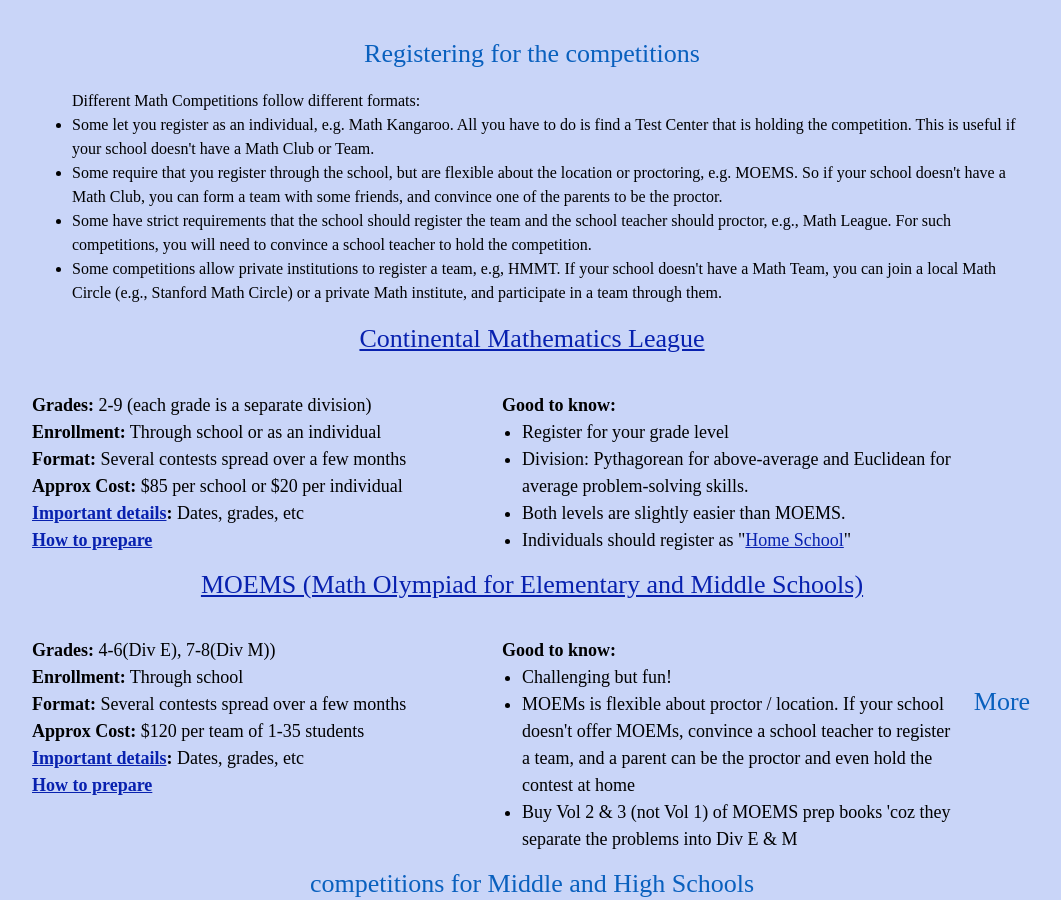
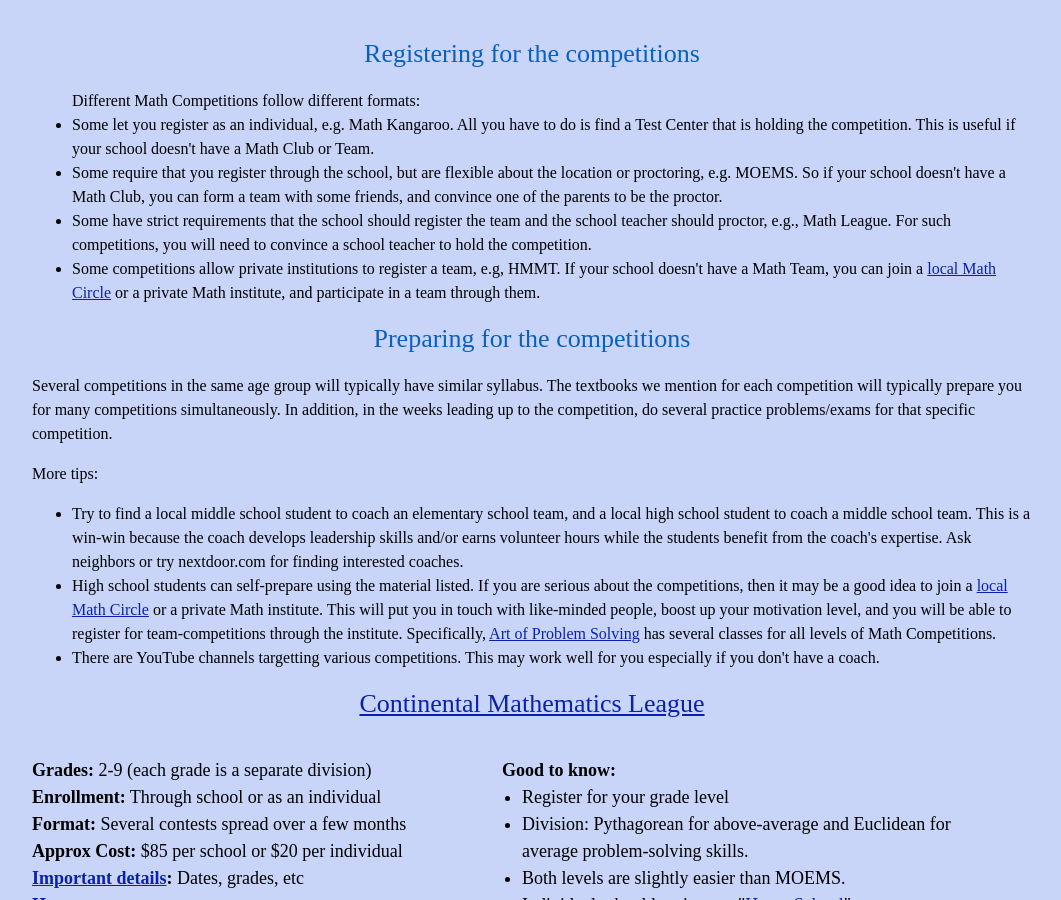
Before and after one commit to radicalcollegestrategies/stemscholars, a Jekyll site: the page built from mathematics/mathcompetitions.md, in a window 1280 px wide and 900 px high, scrolled down 703 px. Shown: the whole window, without its empty margins (108-1169 px from the left). Built offline with Jekyll 4.4.1, drawn with Linux system fonts in a browser that asks for light colours; some web fonts are replaced.

Commit message:
MathCompPrep

```diff
--- a/mathematics/mathcompetitions.md
+++ b/mathematics/mathcompetitions.md
@@ -37,7 +37,20 @@
     <li>Some let you register as an individual, e.g. Math Kangaroo. All you have to do is find a Test Center that is holding the competition. This is useful if your school doesn't have a Math Club or Team. </li>
     <li>Some require that you register through the school, but are flexible about the location or proctoring, e.g. MOEMS. So if your school doesn't have a Math Club, you can form a team with some friends, and convince one of the parents to be the proctor.</li>
     <li>Some have strict requirements that the school should register the team and the school teacher should proctor, e.g., Math League. For such competitions, you will need to convince a school teacher to hold the competition.</li>
-    <li>Some competitions allow private institutions to register a team, e.g, HMMT. If your school doesn't have a Math Team, you can join a local Math Circle (e.g., Stanford Math Circle) or a private Math institute, and participate in a team through them.</li>
+    <li>Some competitions allow private institutions to register a team, e.g, HMMT. If your school doesn't have a Math Team, you can join a <a href="https://mathcircles.org/find-a-math-circle/" target="_blank">local Math Circle</a> or a private Math institute, and participate in a team through them.</li>
+  </ul>
+</div>
+</section50short>
+
+<section50short>
+<h2>Preparing for the competitions</h2>
+<div style="text-align:left">
+<p>Several competitions in the same age group will typically have similar syllabus. The textbooks we mention for each competition will typically prepare you for many competitions simultaneously. In addition, in the weeks leading up to the competition, do several practice problems/exams for that specific competition.</p>
+<p>More tips:</p>
+  <ul class="disc16l1">
+    <li>Try to find a local middle school student to coach an elementary school team, and a local high school student to coach a middle school team. This is a win-win because the coach develops leadership skills and/or earns volunteer hours while the students benefit from the coach's expertise. Ask neighbors or try nextdoor.com for finding interested coaches.</li>
+    <li>High school students can self-prepare using the material listed. If you are serious about the competitions, then it may be a good idea to join a <a href="https://mathcircles.org/find-a-math-circle/" target="_blank">local Math Circle</a> or a private Math institute. This will put you in touch with like-minded people, boost up your motivation level, and you will be able to register for team-competitions through the institute. Specifically, <a href="https://artofproblemsolving.com/" target="_blank">Art of Problem Solving</a> has several classes for all levels of Math Competitions.</li>
+    <li> There are YouTube channels targetting various competitions. This may work well for you especially if you don't have a coach.</li>
   </ul>
 </div>
 </section50short>
```
